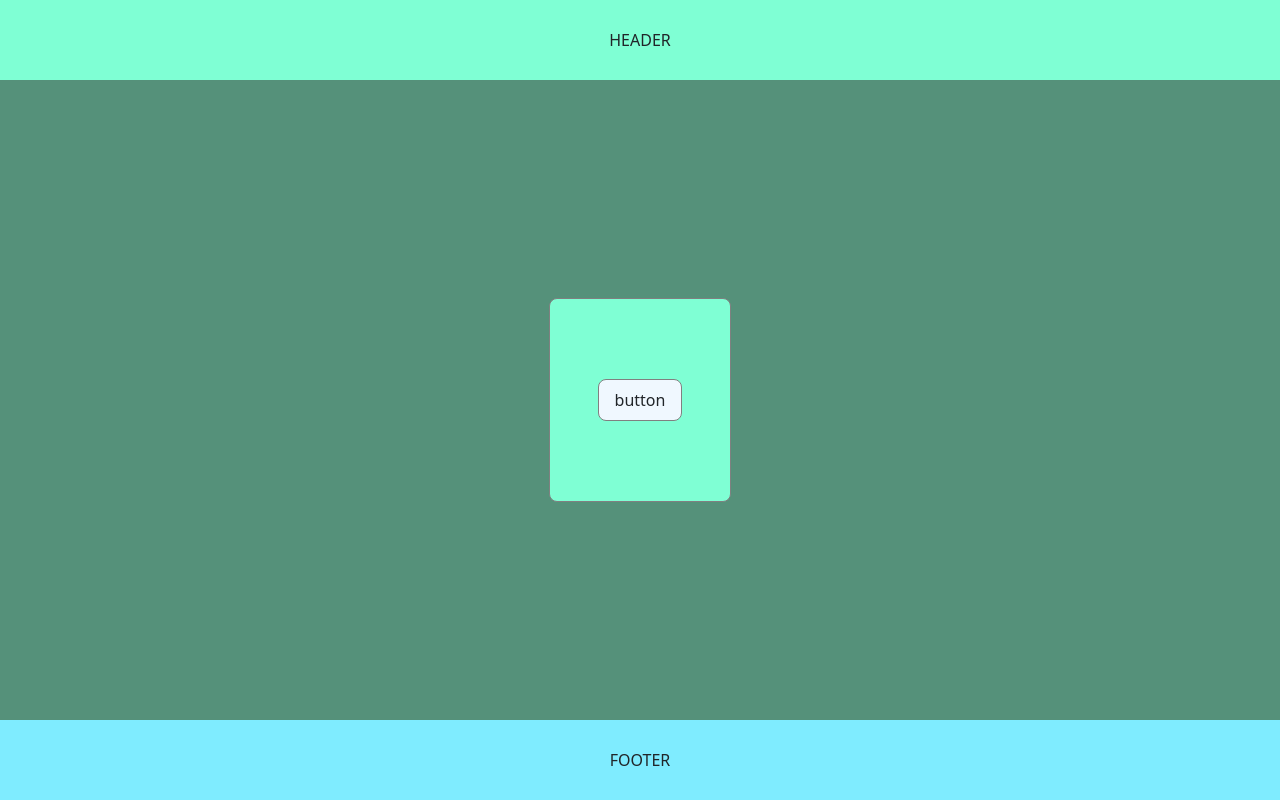
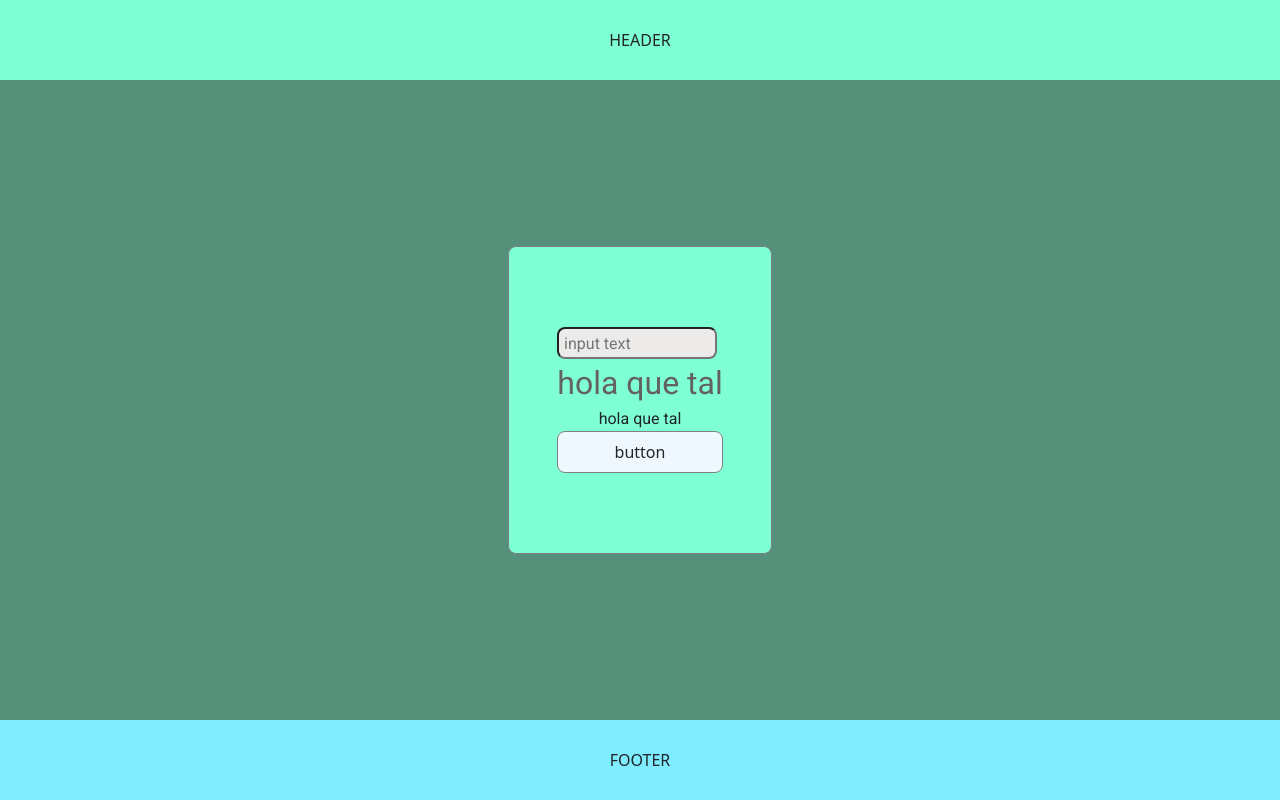
Before and after one commit to JesusMatinezClavel/Checkpoint-FrontEnd-GH-Final_Assignment, a React (Vite) app: page / in a window 1280 px wide. Built offline with nearby package versions, Linux system fonts and the light colour scheme.

Commit message:
FEAT -> Created custom text and custom input

```diff
--- a/src/common/C-button/cButton.jsx
+++ b/src/common/C-button/cButton.jsx
@@ -1,7 +1,10 @@
 import './cButton.css'
 
-export const CButton = ({ title }) => {
+export const CButton = ({ title,className }) => {
+
+    const combinedClasses = `button-design ${className || ""}`
+
     return (
-        <div className="button-design">{title}</div>
+        <div className={combinedClasses}>{title}</div>
     )
 }
--- a/src/common/C-card/cCard.jsx
+++ b/src/common/C-card/cCard.jsx
@@ -1,7 +1,10 @@
 import './cCard.css'
 
-export const CCard = ({ children }) => {
+export const CCard = ({ children, className }) => {
+
+    const combinedClasses = `card-design ${className || ""}`
+
     return (
-        <div className="card-design">{children}</div>
+        <div className={combinedClasses}>{children}</div>
     )
 }
--- a/src/common/C-input/cInput.css
+++ b/src/common/C-input/cInput.css
@@ -0,0 +1,17 @@
+.input-design {
+    height: 2em;
+    width: 10em;
+
+    padding: .3em;
+
+    display: flex;
+    justify-content: center;
+    align-items: center;
+    text-align: left;
+
+    font-family: roboto;
+
+
+    border-radius: .5em;
+    background-color: rgb(236, 235, 233);
+}
--- a/src/common/C-input/cInput.jsx
+++ b/src/common/C-input/cInput.jsx
@@ -0,0 +1,41 @@
+import './cInput.css'
+
+export const CInput = ({ id, disabled, className, type, style, name, value, placeholder, onChange, onBlur, children }) => {
+
+    const combinedClasses = `input-design ${className || ""}`
+    const inputElement =
+        type === "textarea"
+            ? (
+                <textarea
+                    id={id}
+                    className={combinedClasses}
+                    style={style}
+                    name={name}
+                    value={value}
+                    placeholder={placeholder}
+                    onChange={onChange}
+                    onBlur={onBlur}
+                    disabled={disabled}
+                >
+                    {children}
+                </textarea>
+            )
+            : (
+                <input
+                    id={id}
+                    disabled={disabled}
+                    className={combinedClasses}
+                    type={type}
+                    style={style}
+                    name={name}
+                    value={value}
+                    placeholder={placeholder}
+                    onChange={onChange}
+                    onBlur={onBlur}
+                >
+                    {children}
+                </input>
+            )
+
+    return inputElement
+}
--- a/src/common/C-text/cText.css
+++ b/src/common/C-text/cText.css
@@ -0,0 +1,9 @@
+#text-design {
+    font-family: roboto;
+}
+
+.text-title{
+    color: rgb(99, 97, 97);
+
+    font-size: 2em;
+}
--- a/src/common/C-text/cText.jsx
+++ b/src/common/C-text/cText.jsx
@@ -0,0 +1,7 @@
+import './cText.css'
+
+export const CText = ({ title,className }) => {
+    return (
+        <div id="text-design" className={className}>{title}</div>
+    )
+}
--- a/src/index.css
+++ b/src/index.css
@@ -1,11 +1,8 @@
+@import url('https://fonts.googleapis.com/css2?family=Roboto:ital,wght@0,100;0,300;0,400;0,500;0,700;0,900;1,100;1,300;1,400;1,500;1,700;1,900&display=swap');
+
 :root {
-  font-family: Inter, system-ui, Avenir, Helvetica, Arial, sans-serif;
   line-height: 1.5;
   font-weight: 400;
-
-  color-scheme: light dark;
-  color: rgba(255, 255, 255, 0.87);
-  background-color: #242424;
 
   font-synthesis: none;
   text-rendering: optimizeLegibility;
--- a/src/views/welcome/welcome.jsx
+++ b/src/views/welcome/welcome.jsx
@@ -1,13 +1,22 @@
 import './welcome.css'
 
+// Custom Elements
 import { CButton } from "../../common/C-button/cButton";
 import { CCard } from "../../common/C-card/cCard";
-
+import { CText } from "../../common/C-text/cText";
+import { CInput } from "../../common/C-input/cInput";
 
 export const Welcome = () => {
     return (
         <div className="welcome-design">
             <CCard>
+                <CInput
+                    type={'text'}
+                    name={'input'}
+                    placeholder={'input text'}
+                />
+                <CText className={'text-title'} title={'hola que tal'} />
+                <CText title={'hola que tal'} />
                 <CButton title={'button'} />
             </CCard>
         </div>
```
